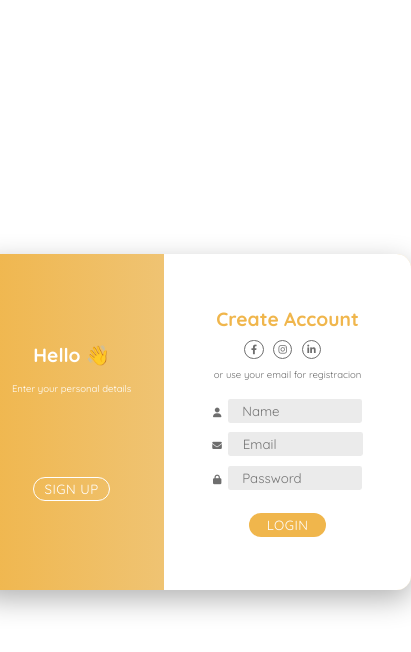
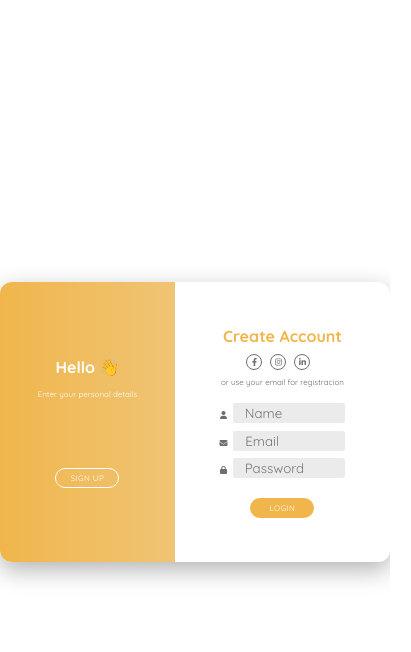
Before and after one commit to NadjaNS/Sign-up-form, a plain HTML site: page index.html in a window 390 px wide. Both pictures are taken after a click on the button "SIGN UP". Shown: the whole page, 411 px wide, since content can reach past the window. Drawn offline with Linux system fonts and the light colour scheme.

Commit message:
Update style.css

```diff
--- a/style.css
+++ b/style.css
@@ -84,7 +84,7 @@ html {
   align-items: center;
   padding: 10rem 0;
   border-radius: 0 3rem 3rem 0;
-  transition: left 1.5s cubic-bezier(0.19, 1, 0.22, 1);
+
   opacity: 0;
 }
 .signup-form h1 {
@@ -166,8 +166,23 @@ input {
     font-size: 30%;
   }
 }
-@media only screen and (max-width: 440px) {
+@media only screen and (max-width: 430px) {
   html {
-    font-size: 30%;
+    font-size: 25%;
+  }
+  .orange-bg button {
+    font-size: 2rem;
+  }
+  .signup-form button {
+    font-size: 2rem;
   }
 }
+@media only screen and (max-width: 375px) {
+  html {
+    font-size: 20%;
+  }
+
+  input::placeholder {
+    font-size: 2rem;
+  }
+}
```
